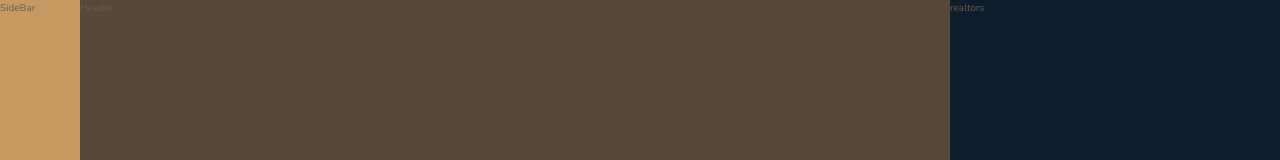
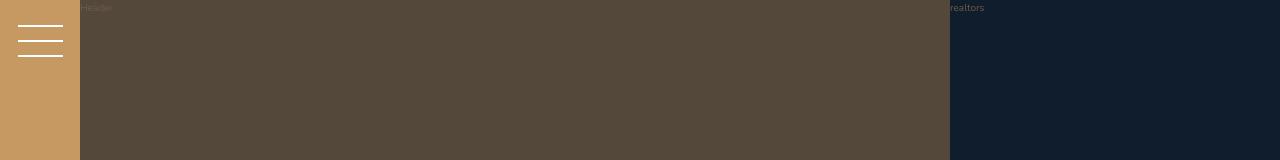
Before and after one commit to WhiteFang465/RealEstate, a website: page index.html in a window 1280 px wide. Shown: the top 160 px of the page. Drawn offline with nearby package versions, Linux system fonts and the light colour scheme.

Commit message:
completed sidebar

```diff
--- a/index.html
+++ b/index.html
@@ -15,7 +15,7 @@
 
 <body class="container">
     <div class="sidebar">
-        SideBar
+        <button class="nav-btn"></button>
     </div>
     <header class="header">
         Header
--- a/sass/_sidebar.scss
+++ b/sass/_sidebar.scss
@@ -2,4 +2,31 @@
   background-color: $color-primary;
   grid-column: sidebar-start/sidebar-end;
   grid-row: 1/-1;
+  display: flex;
+  justify-content: center;
 }
+
+.nav-btn {
+  border: none;
+  border-radius: 0;
+
+  background-color: #fff;
+  height: 2px;
+  width: 4.5rem;
+  margin-top: 4rem;
+
+  &::before,
+  &::after {
+    background-color: #fff;
+    height: 2px;
+    width: 4.5rem;
+    content: "";
+    display: block;
+  }
+  &::before {
+    transform: translateY(-1.5rem);
+  }
+  &::after {
+    transform: translateY(1.3rem);
+  }
+}
```
Also changed, not shown: css/style.css.
